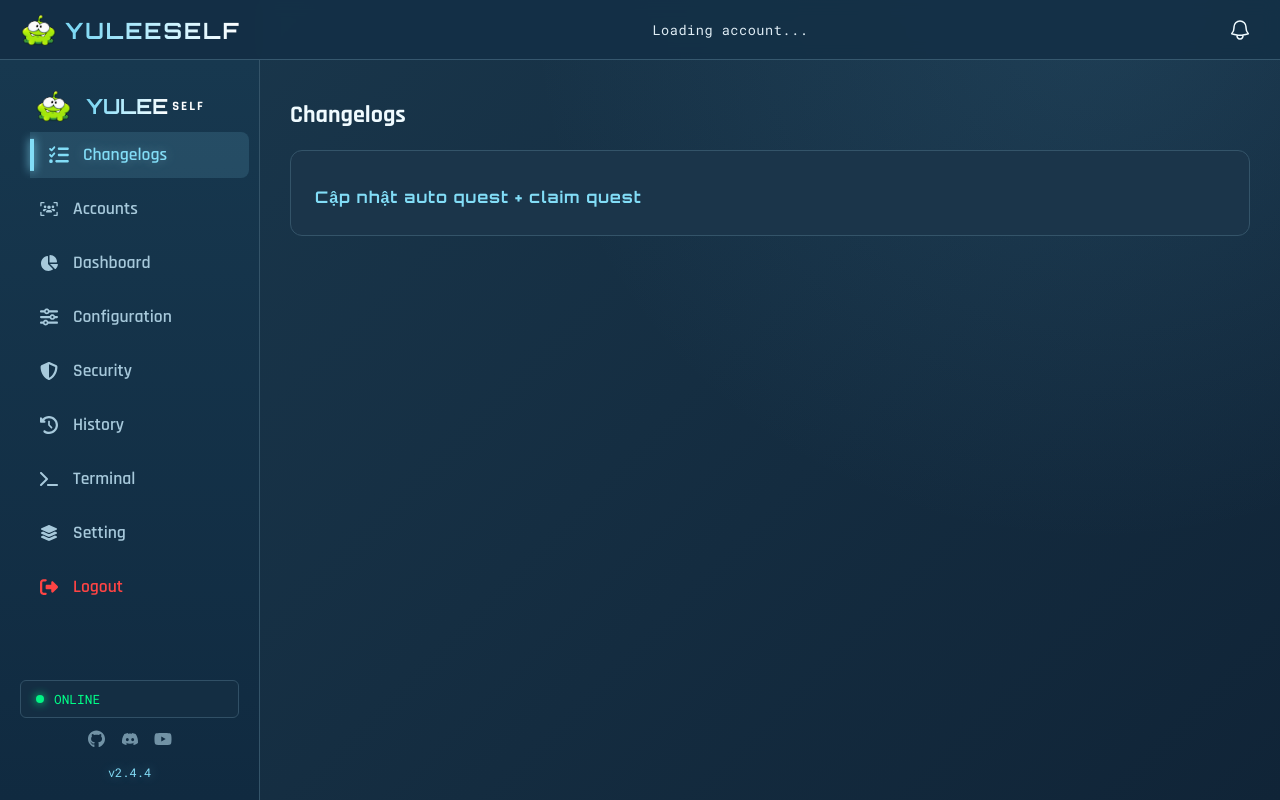
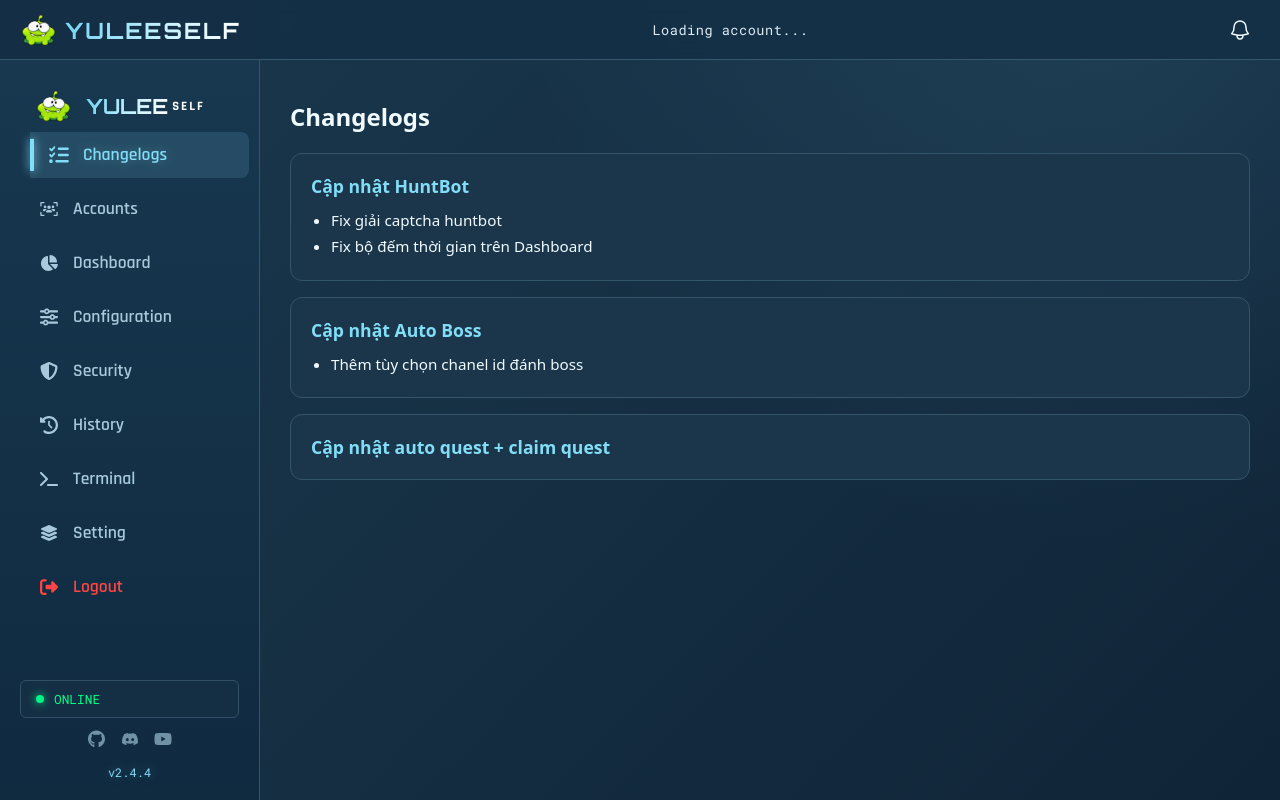
Before and after one commit to itsyulee/yulee-self, a Python web app: template dashboard/templates/index.html in a window 1280 px wide, after a click on "Changelogs". Run offline with Jinja, Linux system fonts and the light colour scheme; the template is opened without the code that fills it: most values are stand-ins (such as "Sample title", 1, 10 or a date in 2020); some libraries are stand-ins or nearby versions.

Commit message:
update logs

```diff
--- a/dashboard/templates/index.html
+++ b/dashboard/templates/index.html
@@ -135,11 +135,27 @@
         </aside>
 
         <main class="content-area">
-            <!-- Changelogs Tab -->
-            <section id="changelogs" class="view" aria-labelledby="changelogs-title">
-                <h2 id="changelogs-title">Changelogs</h2>
+                        <!-- Changelogs Tab -->
+            <section id="changelogs" class="view" aria-labelledby="changelogs-title" style="font-family: system-ui, -apple-system, 'Segoe UI', Roboto, Arial, sans-serif;">
+                <h2 id="changelogs-title" style="font-family: inherit; font-weight: 700;">Changelogs</h2>
+
                 <article style="margin-top:20px; background:var(--bg-card); border:1px solid var(--border); border-radius:12px; padding:20px;">
-                    <h3 class="section-subtitle">Cập nhật auto quest + claim quest</h3>
+                    <h3 style="margin:0 0 10px 0; font-family: inherit; font-size:1.1rem; font-weight:600; color:var(--primary);">Cập nhật HuntBot</h3>
+                    <ul style="margin:0; padding-left:20px; color:var(--text-main); font-size:0.95rem; line-height:1.7;">
+                        <li>Fix giải captcha huntbot</li>
+                        <li>Fix bộ đếm thời gian trên Dashboard</li>
+                    </ul>
+                </article>
+
+                <article style="margin-top:16px; background:var(--bg-card); border:1px solid var(--border); border-radius:12px; padding:20px;">
+                    <h3 style="margin:0 0 10px 0; font-family: inherit; font-size:1.1rem; font-weight:600; color:var(--primary);">Cập nhật Auto Boss</h3>
+                    <ul style="margin:0; padding-left:20px; color:var(--text-main); font-size:0.95rem; line-height:1.7;">
+                        <li>Thêm tùy chọn chanel id đánh boss</li>
+                    </ul>
+                </article>
+
+                <article style="margin-top:16px; background:var(--bg-card); border:1px solid var(--border); border-radius:12px; padding:20px;">
+                    <h3 style="margin:0; font-family: inherit; font-size:1.1rem; font-weight:600; color:var(--primary);">Cập nhật auto quest + claim quest</h3>
                 </article>
             </section>
 
```
Also changed, not shown: cogs/huntbot.py (line endings or trailing spaces), modules/identity.py (line endings or trailing spaces).
